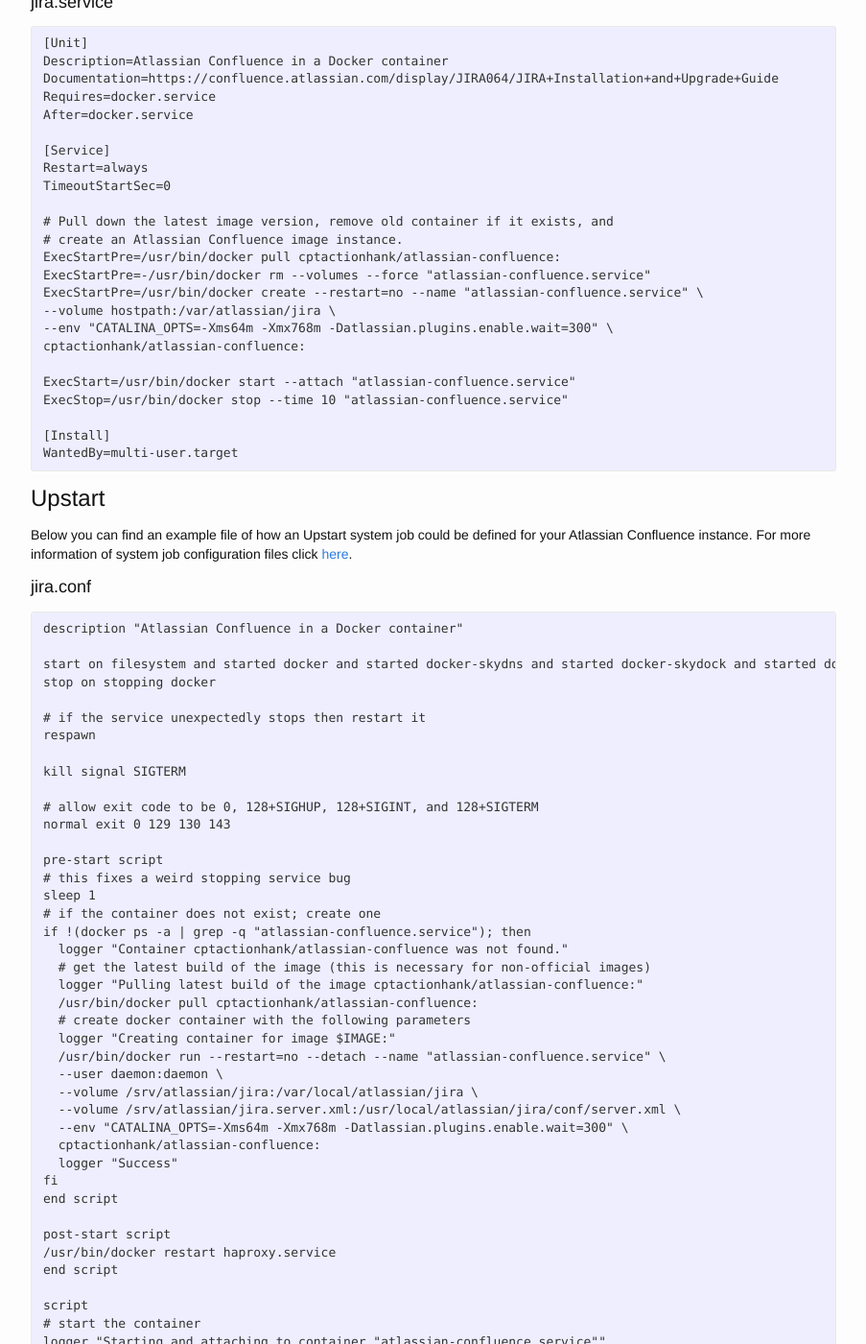
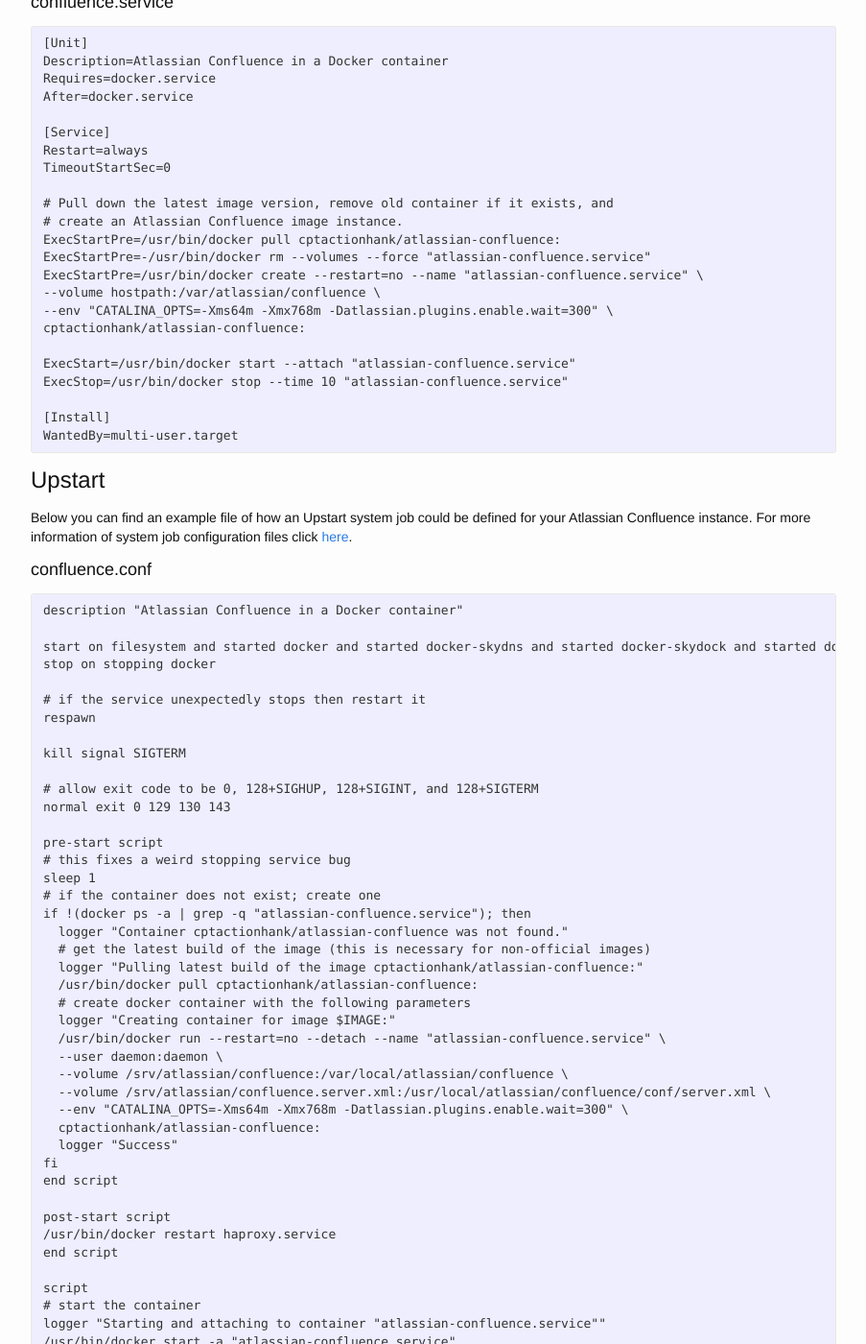
Before and after one commit to cptactionhank/docker-atlassian-confluence, a Jekyll site: the page built from index.html, in a window 1280 px wide and 1400 px high, scrolled down 1578 px. Shown: the whole window at 96% size, without its empty margins (188-1091 px from the left). Built offline with Jekyll 4.4.1, drawn with Linux system fonts in a browser that asks for light colours; nearby versions of some CDN libraries.

Commit message:
Updated jira to confluence text

```diff
--- a/_includes/footer.html
+++ b/_includes/footer.html
@@ -9,7 +9,7 @@
         <a href="https://github.com/cptactionhank/docker-atlassian-confluence/" class="btn btn-default">
           <i class="fa fa-fw fa-github"></i> GitHub
         </a>
-        <a href="https://hub.docker.com/r/cptactionhank/atlassian-jira/" class="btn btn-default">
+        <a href="https://hub.docker.com/r/cptactionhank/atlassian-confluence/" class="btn btn-default">
           <i class="fa fa-fw fa-docker"></i> Docker
         </a>
       </div>
--- a/_includes/header.html
+++ b/_includes/header.html
@@ -22,7 +22,7 @@
         <a href="https://github.com/cptactionhank/docker-atlassian-confluence/" class="page-link">
           <i class="fa fa-fw fa-github"></i> GitHub
         </a>
-        <a href="https://hub.docker.com/r/cptactionhank/atlassian-jira/" class="page-link">
+        <a href="https://hub.docker.com/r/cptactionhank/atlassian-confluence/" class="page-link">
           <i class="fa fa-fw fa-docker"></i> Docker
         </a>
       </div>
--- a/sections/run_configurations.html
+++ b/sections/run_configurations.html
@@ -11,10 +11,9 @@
 
   <p>Below you can find an example file of how a systemd service unit could be defined for your Atlassian Confluence instance. For more information of service files click <a href="http://www.freedesktop.org/software/systemd/man/systemd.service.html">here</a>.</p>
 
-  <h4>jira.service</h4>
+  <h4>confluence.service</h4>
   <pre><span class="pl-c1">[Unit]</span>
 Description=Atlassian Confluence in a Docker container
-Documentation=https://confluence.atlassian.com/display/JIRA064/JIRA+Installation+and+Upgrade+Guide
 Requires=docker.service
 After=docker.service
 
@@ -27,7 +26,7 @@
 ExecStartPre=/usr/bin/docker pull cptactionhank/atlassian-confluence:<span class="dynamic" ng-bind="confluence.version.name"></span>
 ExecStartPre=-/usr/bin/docker rm --volumes --force "atlassian-confluence.service"
 ExecStartPre=/usr/bin/docker create --restart=no --name "atlassian-confluence.service" \
---volume hostpath:/var/atlassian/jira \
+--volume hostpath:/var/atlassian/confluence \
 --env "CATALINA_OPTS=-Xms64m -Xmx768m -Datlassian.plugins.enable.wait=300" \
 cptactionhank/atlassian-confluence:<span class="dynamic" ng-bind="confluence.version.name"></span>
 
@@ -41,7 +40,7 @@
 
   <p>Below you can find an example file of how an Upstart system job could be defined for your Atlassian Confluence instance. For more information of system job configuration files click <a href="http://upstart.ubuntu.com/cookbook/#system-job">here</a>.</p>
 
-  <h4>jira.conf</h4>
+  <h4>confluence.conf</h4>
 
   <pre><span class="pl-k">description</span> "Atlassian Confluence in a Docker container"
 
@@ -63,14 +62,14 @@
 if !(docker ps -a | grep -q "atlassian-confluence.service"); then
   logger "Container cptactionhank/atlassian-confluence was not found."
   <span class="pl-c"># get the latest build of the image (this is necessary for non-official images)</span>
-  logger "Pulling latest build of the image cptactionhank/atlassian-confluence:<span class="dynamic">{{ jira.version }}</span>"
+  logger "Pulling latest build of the image cptactionhank/atlassian-confluence:<span class="dynamic">{{ confluence.version }}</span>"
   /usr/bin/docker pull cptactionhank/atlassian-confluence:<span class="dynamic" ng-bind="confluence.version.name"></span>
   <span class="pl-c"># create docker container with the following parameters</span>
   logger "Creating container for image $IMAGE:<span class="dynamic" ng-bind="confluence.version.name"></span>"
   /usr/bin/docker run --restart=no --detach --name "atlassian-confluence.service" \
   --user daemon:daemon \
-  --volume /srv/atlassian/jira:/var/local/atlassian/jira \
-  --volume /srv/atlassian/jira.server.xml:/usr/local/atlassian/jira/conf/server.xml \
+  --volume /srv/atlassian/confluence:/var/local/atlassian/confluence \
+  --volume /srv/atlassian/confluence.server.xml:/usr/local/atlassian/confluence/conf/server.xml \
   --env "CATALINA_OPTS=-Xms64m -Xmx768m -Datlassian.plugins.enable.wait=300" \
   cptactionhank/atlassian-confluence:<span class="dynamic" ng-bind="confluence.version.name"></span>
   logger "Success"
```
